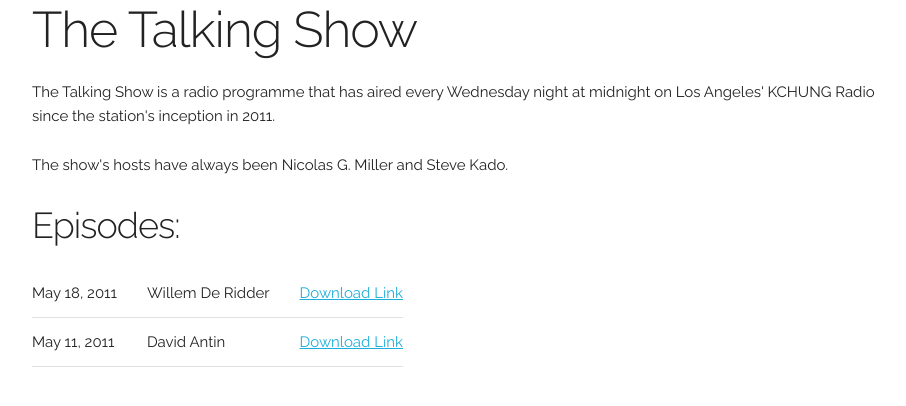
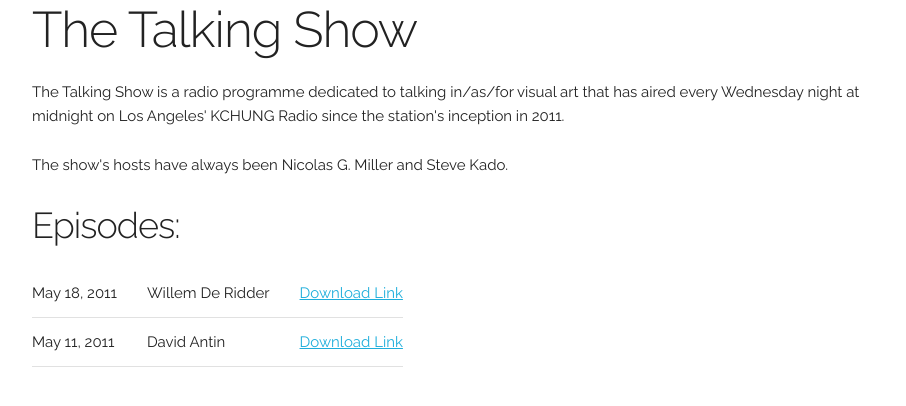
Before and after one commit to ssssssssk/Talking_Show, a Jekyll site: the page built from index.html, in a window 1280 px wide. Shown: the top 406 px of the page, without its empty margins (128-1034 px from the left). Built offline with Jekyll 4.4.1, drawn with Linux system fonts in a browser that asks for light colours; nearby versions of some CDN libraries.

Commit message:
Changed a few things

```diff
--- a/_layouts/default.html
+++ b/_layouts/default.html
@@ -6,12 +6,10 @@
 	<title></title>
 	<meta name="description" content="">
 	<meta name="viewport" content="width=device-width, initial-scale=1">
-
-	<!-- Place favicon.ico and apple-touch-icon.png in the root directory -->
-	<link rel="apple-touch-icon" href="apple-touch-icon.png">
-
 	<link rel="stylesheet" href="https://cdnjs.cloudflare.com/ajax/libs/normalize/4.2.0/normalize.min.css">
 	<script src="https://cdnjs.cloudflare.com/ajax/libs/modernizr/2.8.3/modernizr.min.js"></script>
+	<link rel="icon" type="image/png" href="images/favicon.png">
+
 	  <!-- FONT
   –––––––––––––––––––––––––––––––––––––––––––––––––– -->
   <link href="//fonts.googleapis.com/css?family=Raleway:400,300,600" rel="stylesheet" type="text/css">
--- a/index.html
+++ b/index.html
@@ -2,5 +2,6 @@
 layout: default
 ---
 
-		<p>The Talking Show is a radio programme that has aired every Wednesday night at midnight on Los Angeles' KCHUNG Radio since the station's inception in 2011.</p>
+		<p>The Talking Show is a radio programme dedicated to talking in/as/for visual art that has aired every Wednesday night at midnight on Los Angeles' KCHUNG Radio since the station's inception in 2011.</p>
+
 		<p>The show's hosts have always been Nicolas G. Miller and Steve Kado.</p>
```
Also changed, not shown: _includes/nav.html (+5 -7 lines).
